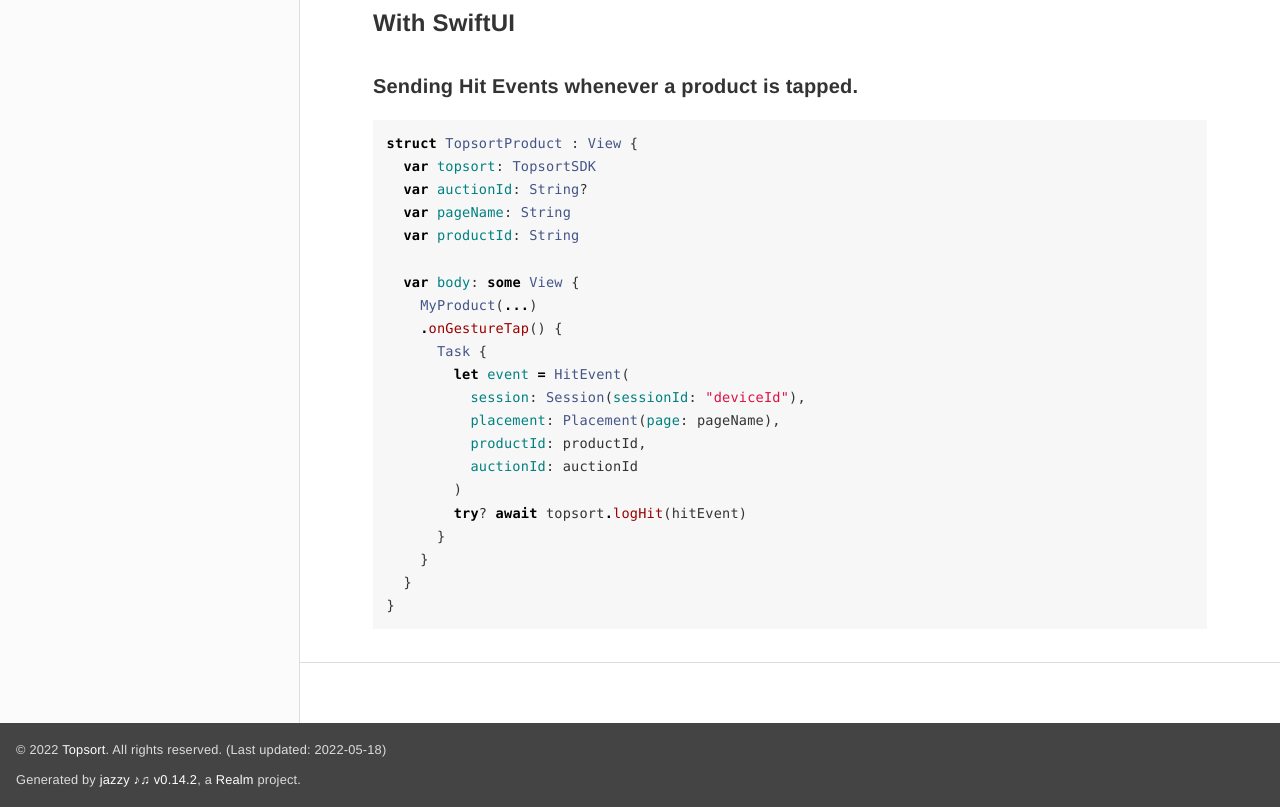
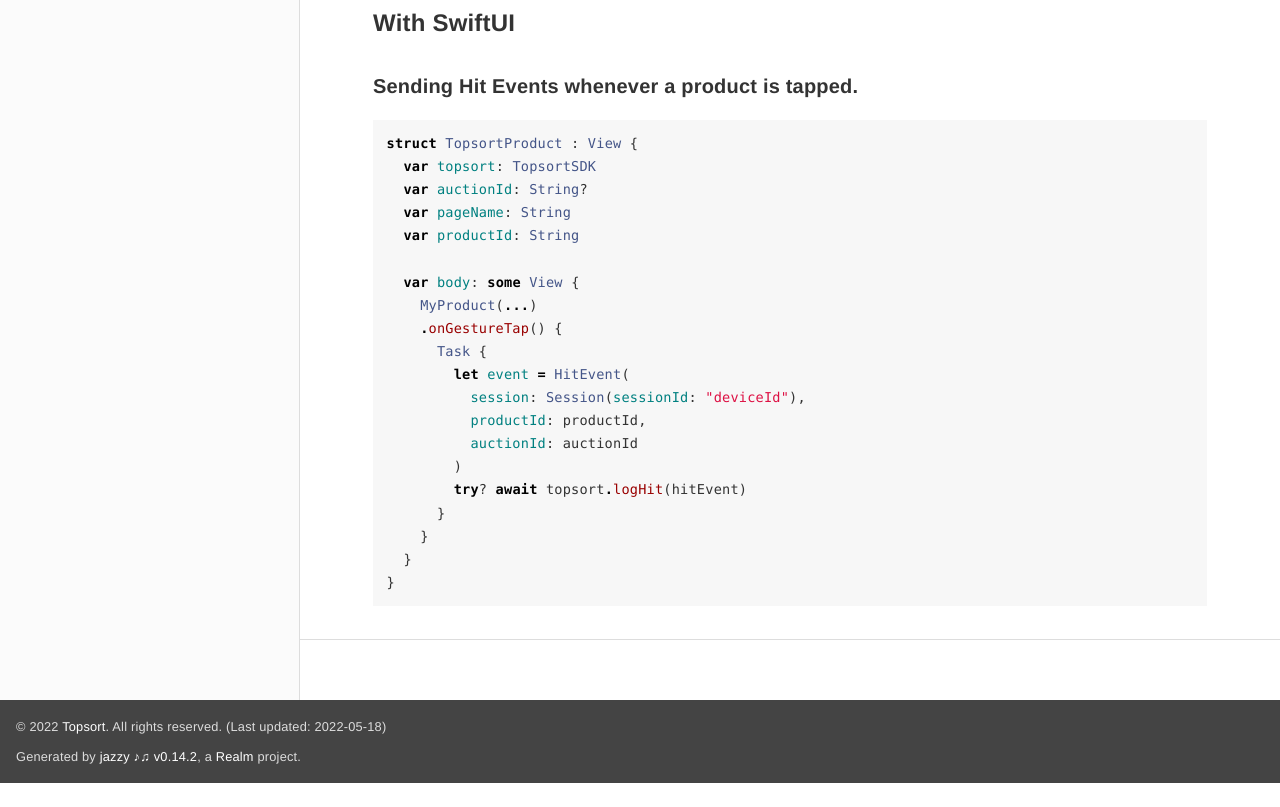
Before and after one commit to Topsort/CocoaSDK, a plain HTML site: page docs/docsets/TopsortSDK.docset/Contents/Resources/Documents/index.html in a window 1280 px wide. Shown: the part 1335-2142 px from the top of the page. After the commit the page ends 2118 px from the top, so only its background shows below. Drawn offline with Linux system fonts and the light colour scheme; files that its build step writes are made by us from their sources; files whose address does not match are found by name.

Commit message:
Remove placement from readme

```diff
--- a/docs/docsets/TopsortSDK.docset/Contents/Resources/Documents/index.html
+++ b/docs/docsets/TopsortSDK.docset/Contents/Resources/Documents/index.html
@@ -167,7 +167,6 @@
       <span class="kt">Task</span> <span class="p">{</span>
         <span class="k">let</span> <span class="nv">event</span> <span class="o">=</span> <span class="kt">HitEvent</span><span class="p">(</span>
           <span class="nv">session</span><span class="p">:</span> <span class="kt">Session</span><span class="p">(</span><span class="nv">sessionId</span><span class="p">:</span> <span class="s">"deviceId"</span><span class="p">),</span>
-          <span class="nv">placement</span><span class="p">:</span> <span class="kt">Placement</span><span class="p">(</span><span class="nv">page</span><span class="p">:</span> <span class="n">pageName</span><span class="p">),</span>
           <span class="nv">productId</span><span class="p">:</span> <span class="n">productId</span><span class="p">,</span>
           <span class="nv">auctionId</span><span class="p">:</span> <span class="n">auctionId</span>
         <span class="p">)</span>
```
Also changed, not shown: docs/index.html (+0 -1 lines), 1 other file.
